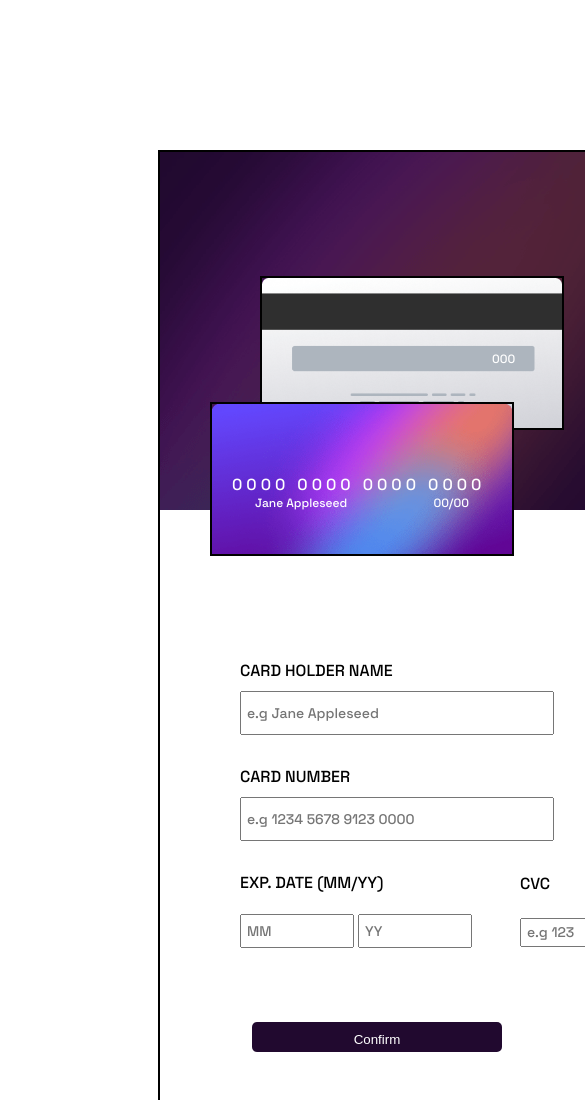
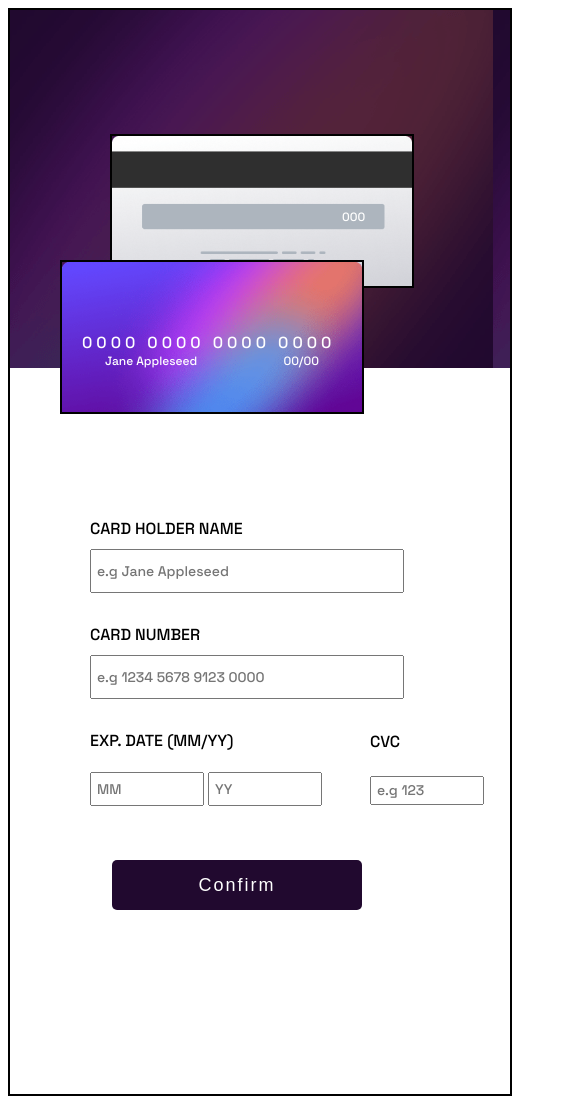
Before and after one commit to Ifechukwu2000/interactive-card, a plain HTML site: page index.html in a window 390 px wide. Shown: the top 1100 px of the page, 585 px wide, since content can reach past the window. Drawn offline with Linux system fonts and the light colour scheme.

Commit message:
tenth commit

```diff
--- a/style.css
+++ b/style.css
@@ -218,4 +218,20 @@ input[type=submit]{
         bottom: 40px;
     }
 
+    #button{
+        position: relative;
+        bottom: 20px;
+        left: 10px;
+        height: 50px;
+    }
+
+    main{
+        margin: 0px;
+    }
+
+    input[value="Confirm"]{
+        font-size: 18px;
+        letter-spacing: 2px;
+    }
+
 }
```
